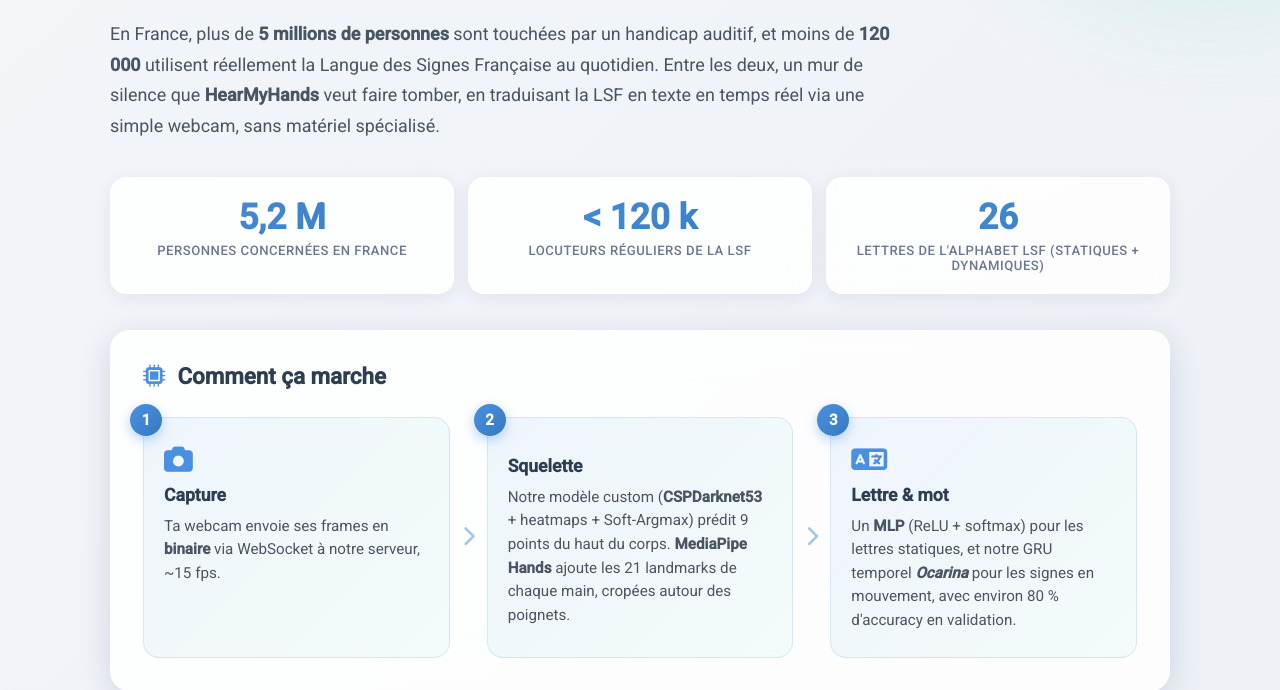
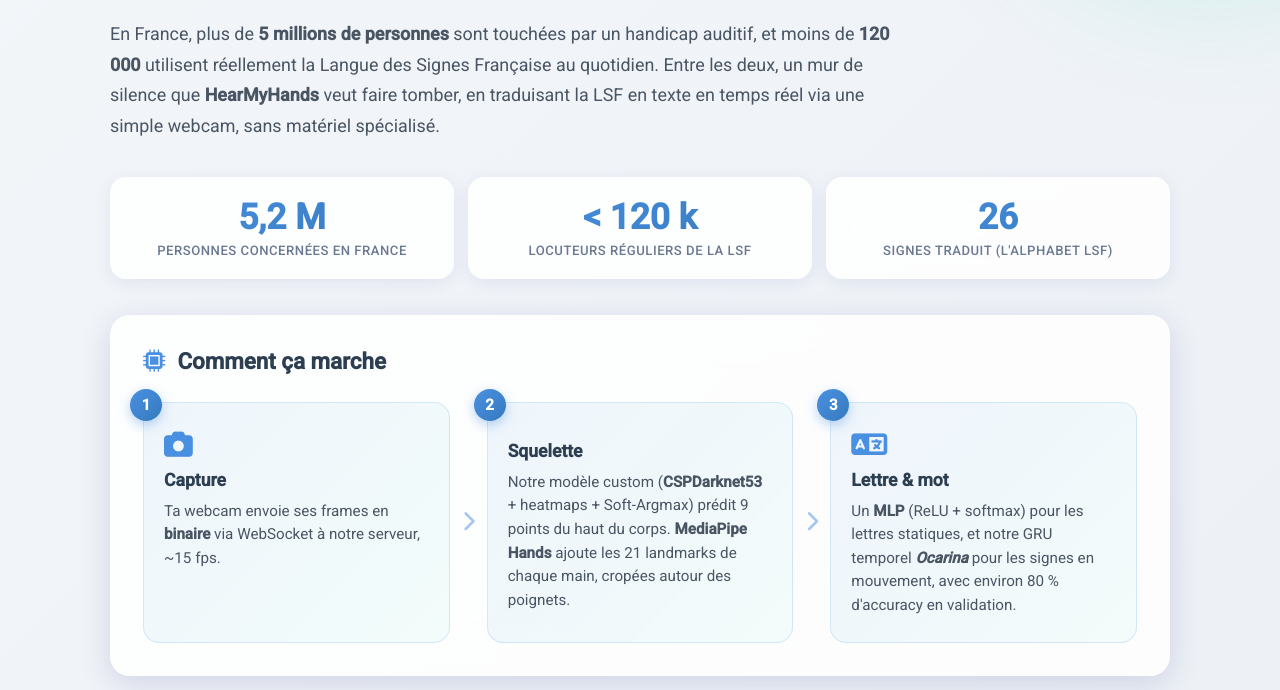
Before and after one commit to nmqx/hearmyhands, a Flask app: page / in a window 1280 px wide. Shown: the part 962-1652 px from the top of the page. Run offline with Flask 3, Linux system fonts and the light colour scheme; some libraries are stand-ins or nearby versions.

Commit message:
Update home.html modif home html

```diff
--- a/hearmyhands/templates/home.html
+++ b/hearmyhands/templates/home.html
@@ -44,7 +44,7 @@
         </div>
         <div class="stat-pill">
             <span class="stat-num">26</span>
-            <span class="stat-lbl">lettres de l'alphabet LSF (statiques + dynamiques)</span>
+            <span class="stat-lbl">signes traduit (l'alphabet LSF)</span>
         </div>
     </div>
 
```
